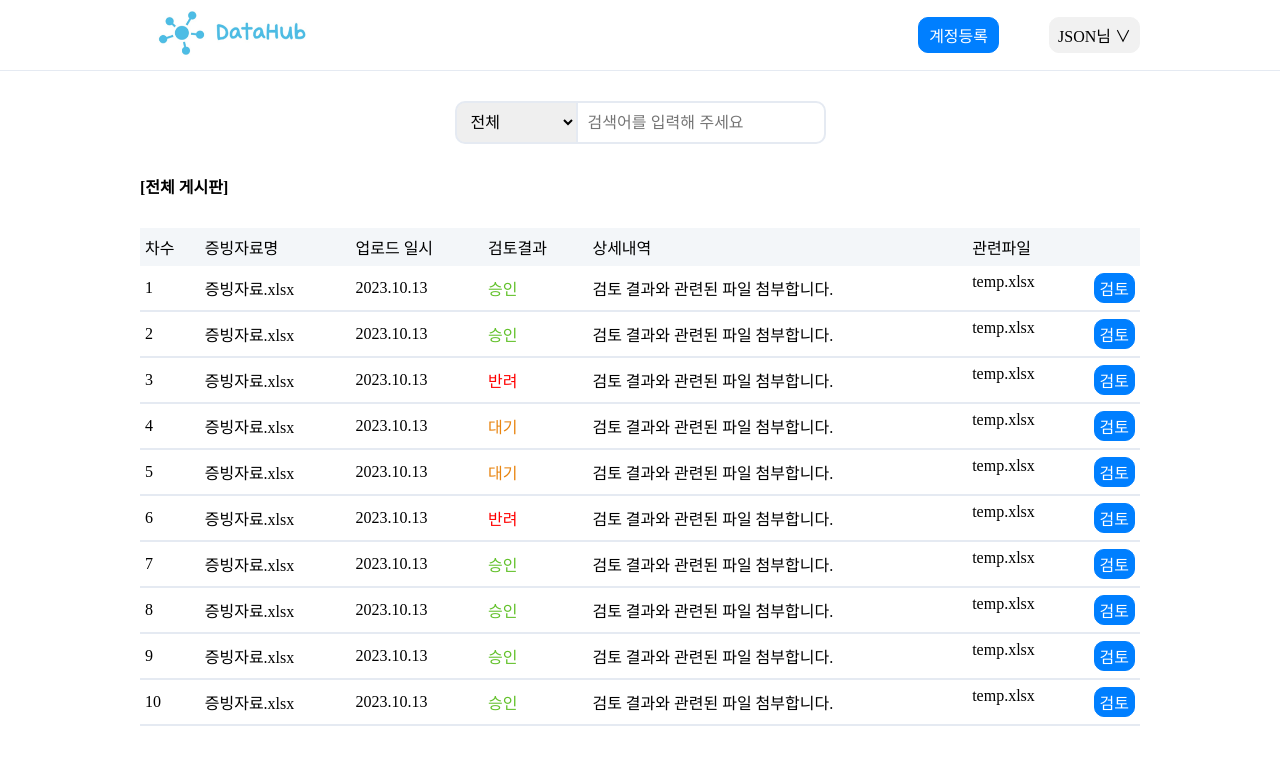
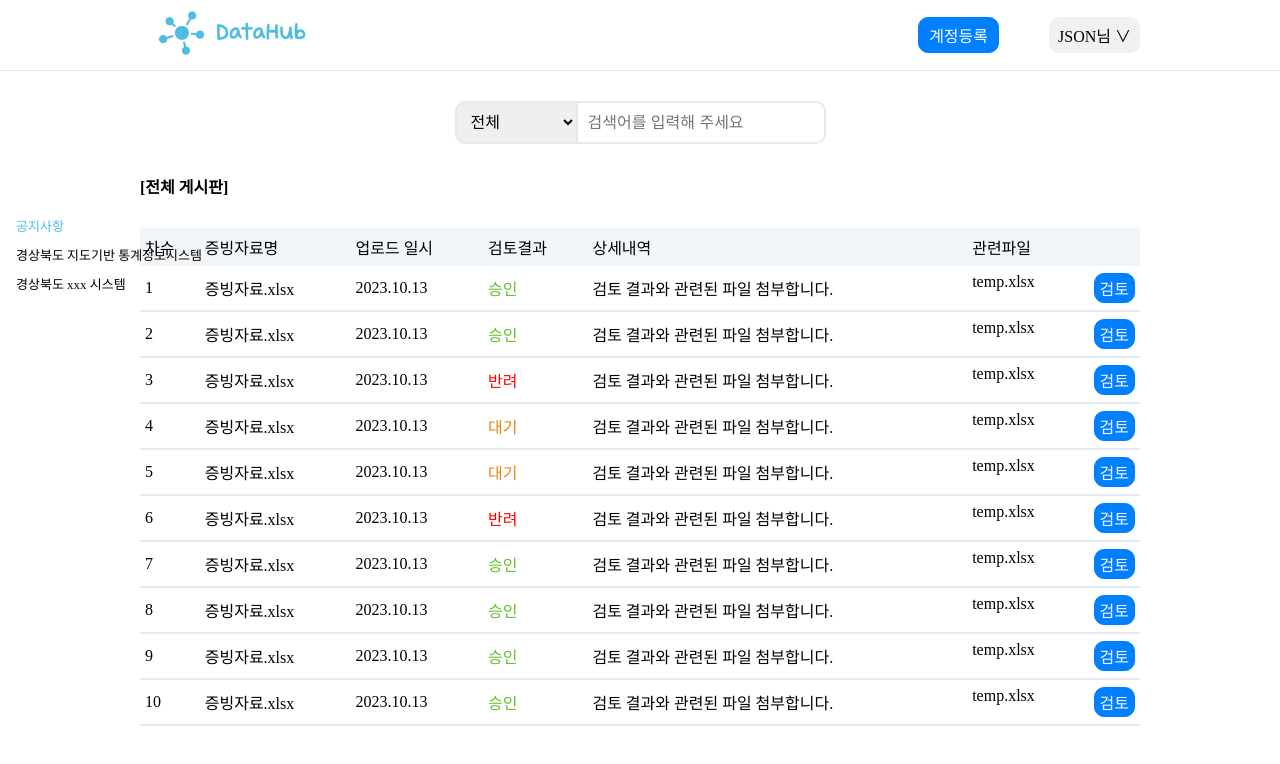
Before and after one commit to knusolution/Webui, a React (Vite) app: page /admin in a window 1280 px wide. Shown: the top 764 px of the page. Built offline with nearby package versions, Linux system fonts and the light colour scheme.

Commit message:
[Feat] 시스템 사이드바 마크업

```diff
--- a/src/components/admin/Admin.jsx
+++ b/src/components/admin/Admin.jsx
@@ -2,6 +2,7 @@ import React from 'react';
 import AdminHeaderContainer from '@components/admin/containers/AdminHeaderContainer'
 import AdminSearchContainer from '@components/admin/containers/AdminSearchContainer';
 import AdminBoardContainer from '@components/admin/containers/AdminBoardContainer';
+import Sidebar from '@components/common/Sidebar';
 
 
 
@@ -12,6 +13,7 @@ export default function Admin() {
     return (
         <>
             <AdminHeaderContainer></AdminHeaderContainer>
+            <Sidebar></Sidebar>
             <AdminSearchContainer></AdminSearchContainer>
             <AdminBoardContainer title="[전체 게시판]"></AdminBoardContainer>
         </>
--- /dev/null
+++ b/src/components/common/Sidebar.jsx
@@ -0,0 +1,43 @@
+import React from 'react';
+import { NavLink } from 'react-router-dom';
+import styled from 'styled-components';
+
+const SidebarUL = styled.ul`
+    list-style: none;
+    padding-left: 1rem;
+    position: absolute;
+    top: 25%;
+    li {
+        font-size: 13px;
+        margin-bottom: 10px;
+    }
+`
+
+const SNavLink = styled(NavLink)`
+    text-decoration: none;
+    color: black;
+    text-decoration: none;
+    &.active {
+        color: #4DBDE5;
+    }
+`
+
+
+export default function Sidebar() {
+    const systemname = [
+        {name: "공지사항", path: "/admin"},
+        {name: "경상북도 지도기반 통계정보시스템", path: "/system"},
+        {name: "경상북도 xxx 시스템", path: "/system/0"}
+    ];
+    return (
+      <SidebarUL>
+        {systemname.map((e, i) => (
+          <li key={i}>
+            <SNavLink to={e.path}>
+              {e.name}
+            </SNavLink>
+          </li>
+        ))}
+      </SidebarUL>
+    );
+}
--- a/src/components/system/System.jsx
+++ b/src/components/system/System.jsx
@@ -1,10 +1,12 @@
 import AdminHeaderContainer from '@components/admin/containers/AdminHeaderContainer'
 import SystemTabMenuContainer from './containers/SystemTabMenuContainer';
+import Sidebar from '@components/common/Sidebar';
 
 const System = () => {
     return (
       <>
         <AdminHeaderContainer></AdminHeaderContainer>
+        <Sidebar></Sidebar>
         <SystemTabMenuContainer></SystemTabMenuContainer>
       </>
     );
```
